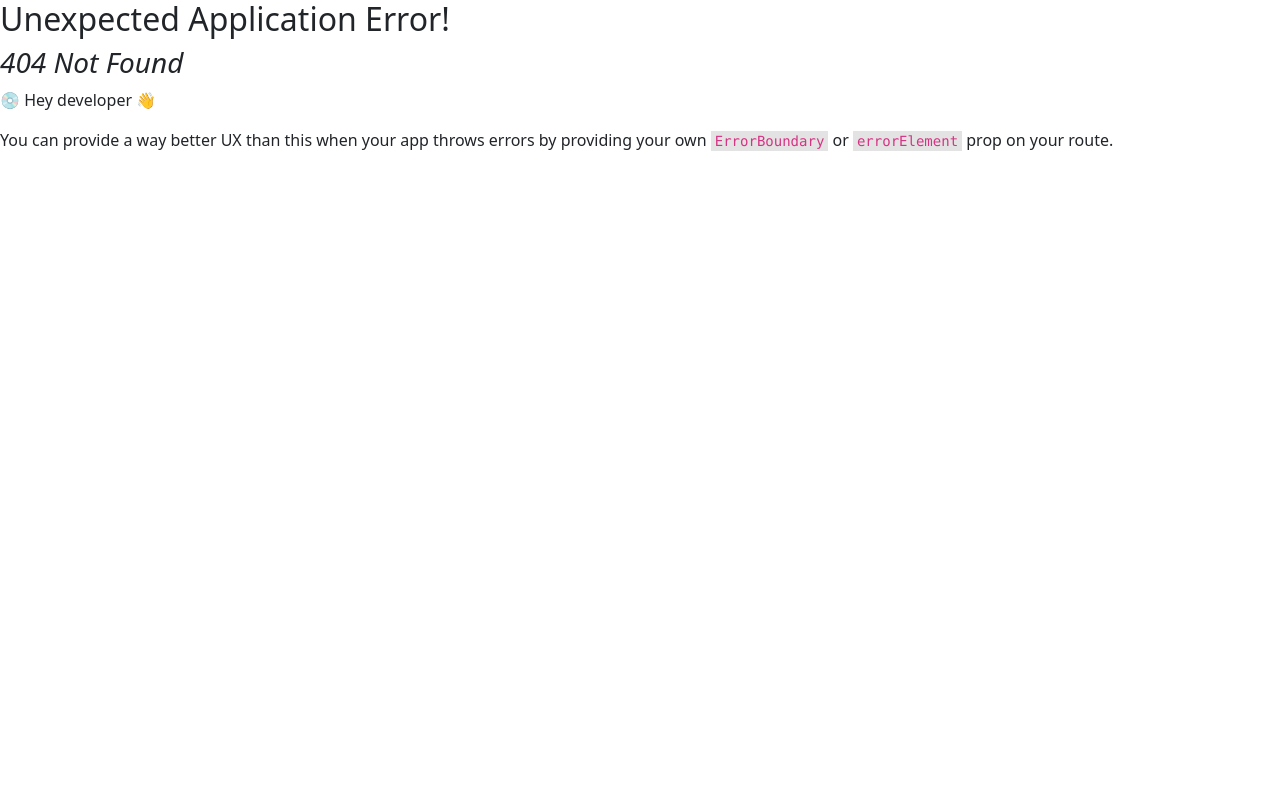
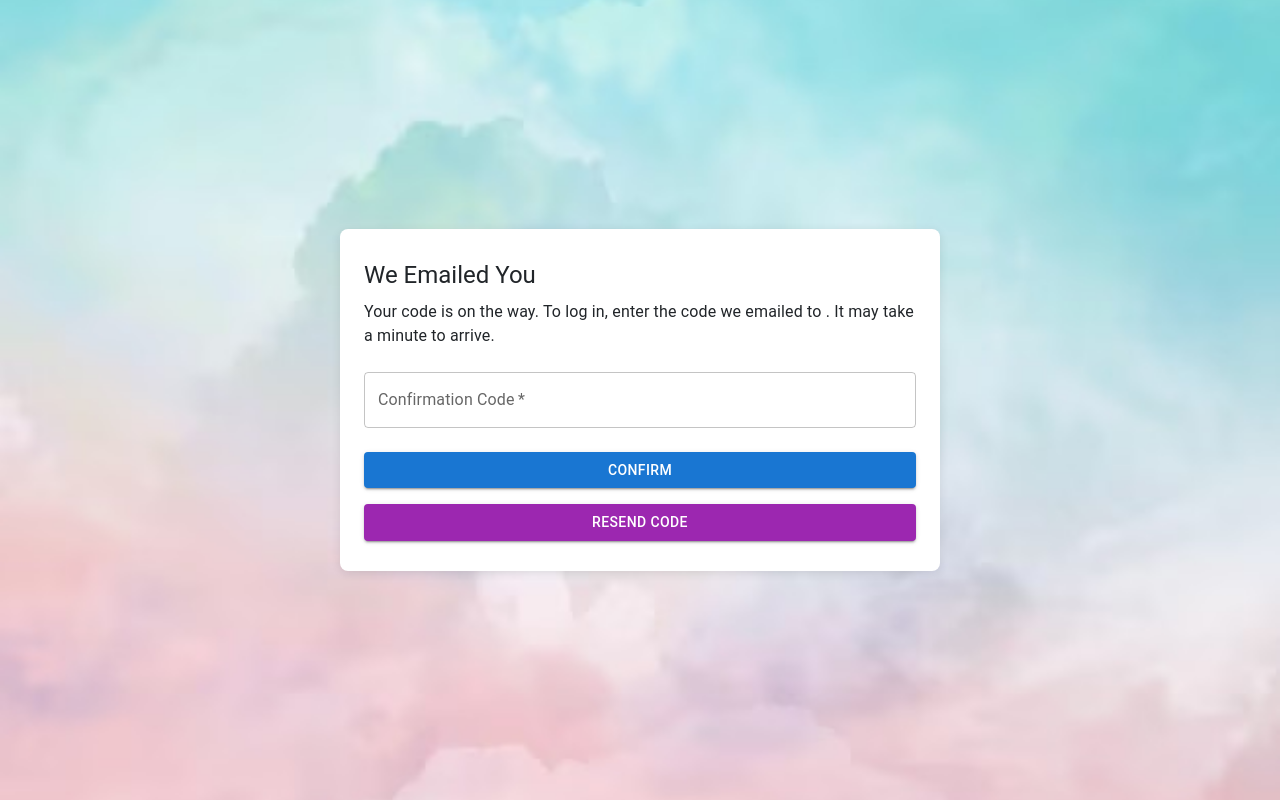
Before and after one commit to Jeffrey-maker/to-do-list, a React (Vite) app in the folder app/my-react/: page /confirm-user in a window 1280 px wide. Before the commit this address had no page. Built offline with nearby package versions, Linux system fonts and the light colour scheme.

Commit message:
Add Confirm-user

```diff
--- /dev/null
+++ b/app/my-react/src/pages/Confirm_User.jsx
@@ -0,0 +1,104 @@
+import React, { useState } from "react";
+import { Container, Box, Button, Typography, TextField } from "@mui/material";
+import backgroundImage from "../images/background.jpg";
+import "bootstrap/dist/css/bootstrap.min.css";
+
+const ConfirmUser = ({ email, resendConfirmationCodeUrl }) => {
+  const [confirmationCode, setConfirmationCode] = useState("");
+
+  const handleSubmit = (event) => {
+    event.preventDefault();
+  };
+
+  const resendCode = () => {
+    fetch(resendConfirmationCodeUrl, {
+      method: "POST",
+      headers: {
+        "Content-Type": "application/json",
+      },
+      credentials: "same-origin",
+    })
+      .then((response) => {
+        if (response.redirected) {
+          window.location.href = response.url;
+        }
+        return response.json();
+      })
+      .then((data) => {
+        if (data.success) {
+          alert("A new confirmation code has been sent to your email.");
+        } else {
+          alert("Error resending confirmation code.");
+        }
+      })
+      .catch((error) => {
+        console.error("There was a problem with the fetch operation:", error);
+        alert("An error occurred while resending the code.");
+      });
+  };
+
+  return (
+    <div
+      style={{
+        display: "flex",
+        justifyContent: "center",
+        alignItems: "center",
+        height: "100vh",
+        background: `url(${backgroundImage}) no-repeat center center fixed`,
+        backgroundSize: "cover",
+      }}
+    >
+      <Container maxWidth="sm" sx={containerStyle}>
+        <Typography variant="h5" gutterBottom component="div">
+          We Emailed You
+        </Typography>
+        <Typography variant="body1">
+          Your code is on the way. To log in, enter the code we emailed to{" "}
+          {email}. It may take a minute to arrive.
+        </Typography>
+        <Box component="form" onSubmit={handleSubmit} sx={{ mt: 1 }}>
+          <TextField
+            fullWidth
+            margin="normal"
+            variant="outlined"
+            label="Confirmation Code"
+            id="confirmation_code"
+            name="confirmation_code"
+            placeholder="Enter your code"
+            required
+            value={confirmationCode}
+            onChange={(e) => setConfirmationCode(e.target.value)}
+          />
+          <Button
+            type="submit"
+            fullWidth
+            variant="contained"
+            color="primary"
+            sx={{ mt: 2 }}
+          >
+            Confirm
+          </Button>
+          <Button
+            type="button"
+            fullWidth
+            variant="contained"
+            color="secondary"
+            sx={{ mt: 2 }}
+            onClick={resendCode}
+          >
+            Resend Code
+          </Button>
+        </Box>
+      </Container>
+    </div>
+  );
+};
+
+const containerStyle = {
+  background: "white",
+  padding: "30px",
+  borderRadius: "8px",
+  boxShadow: "0 2px 10px rgba(0, 0, 0, 0.1)",
+};
+
+export default ConfirmUser;
--- a/app/my-react/src/pages/Register.jsx
+++ b/app/my-react/src/pages/Register.jsx
@@ -26,7 +26,7 @@ const Register = () => {
       await axios.post("http://localhost:8800/api/auth/register", inputs, {
         withCredentials: true,
       });
-      navigate("/login");
+      navigate("/confirm-user");
     } catch (err) {
       setError(err.response.data);
     }
--- a/app/my-react/src/pages/Write.jsx
+++ b/app/my-react/src/pages/Write.jsx
@@ -3,7 +3,6 @@ import ReactQuill from "react-quill";
 import "react-quill/dist/quill.snow.css";
 import axios from "axios";
 import { useLocation, useNavigate } from "react-router-dom";
-import moment from "moment";
 
 const Write = () => {
   const state = useLocation().state;
@@ -56,7 +55,6 @@ const Write = () => {
               desc: value,
               cat,
               img: file ? imgUrl : "",
-              date: moment(Date.now()).format("YYYY-MM-DD HH:mm:ss"),
             },
             {
               withCredentials: true,
```
Also changed, not shown: app/my-react/src/App.jsx (+6 -1 lines).
